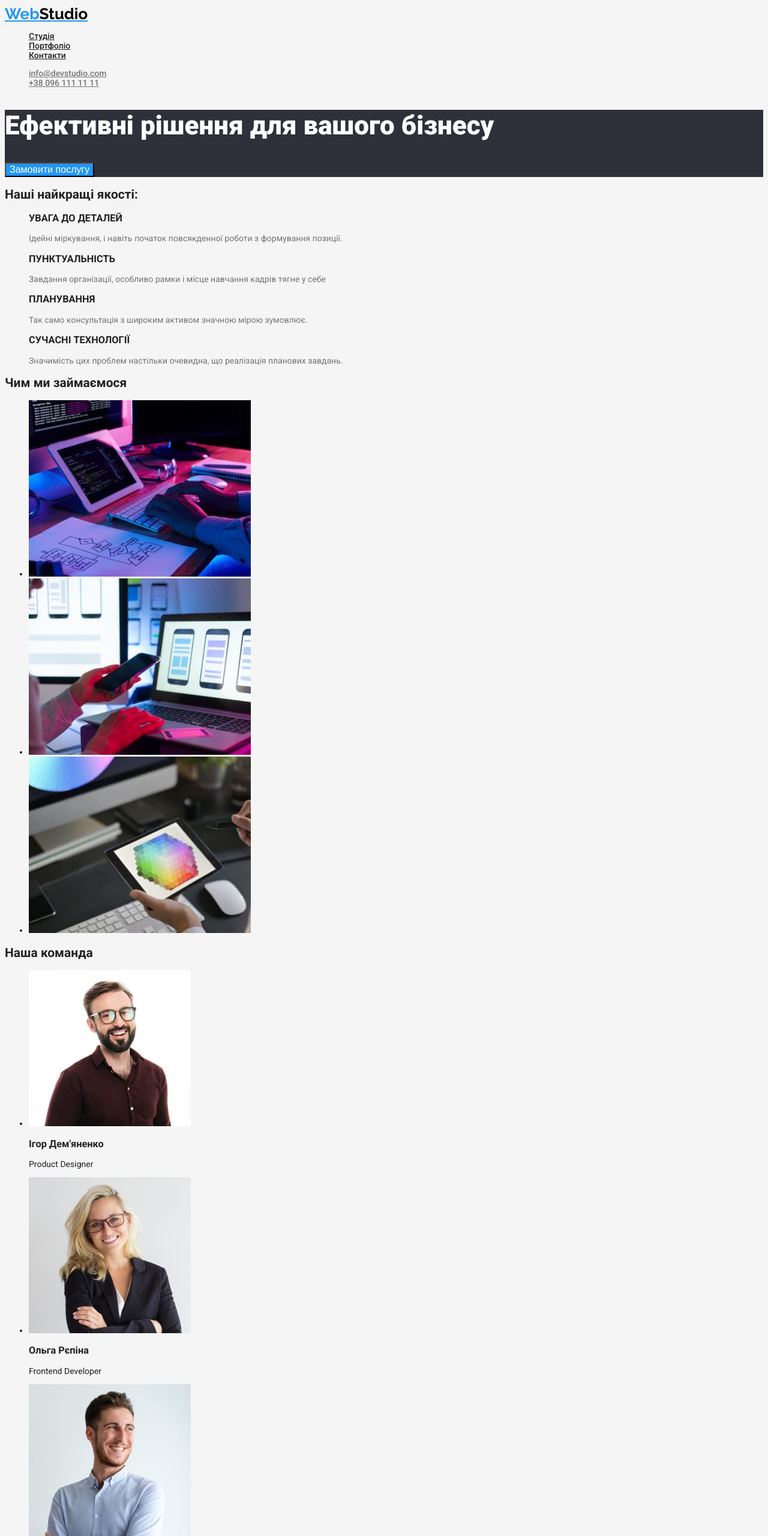
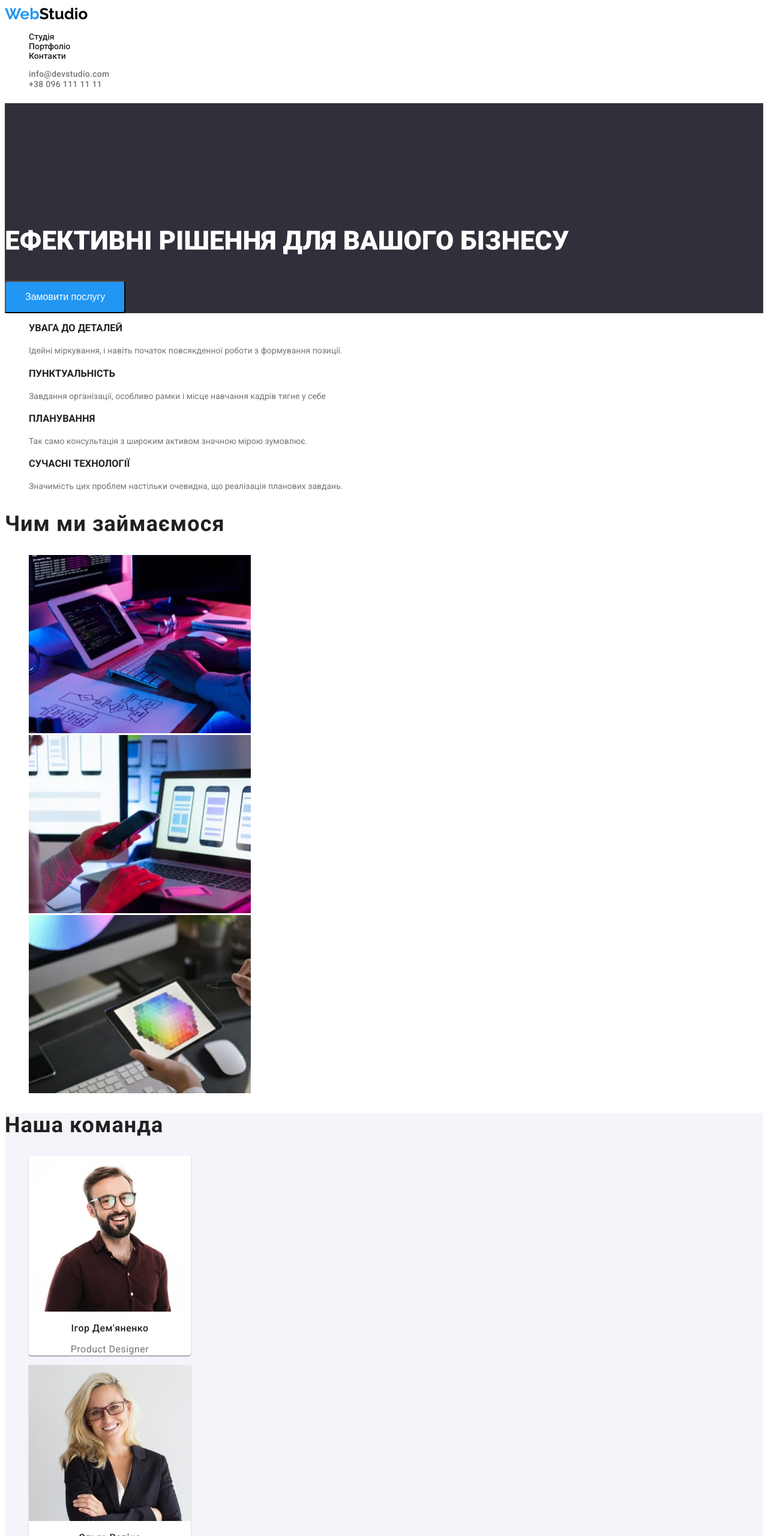
Before and after one commit to VanZaru/goit-markup-hw-02, a plain HTML site: page index.html in a window 1280 px wide. Shown: the top 2560 px of the page at 60% size. Drawn offline with Linux system fonts and the light colour scheme.

Commit message:
Text and color CSS

```diff
--- a/css/styles.css
+++ b/css/styles.css
@@ -1,3 +1,15 @@
+:root {
+    --primary-text-color: #212121;
+    --primary-bg-color: #F5F5F5;
+    --accent-bg-color: #2F303A;
+    --team-bg-color: #F5F4FA;
+    --title-text-color: #757575;
+    --accent-color: #2196F3;
+    --white-color: #FFFFFF;
+    --black-color: #000000;
+    --hover-focus-color: #188CE8;
+}
+
 /* головний колір тексту #212121; */
 /* другорядний колір тексту #757575; */
 /* білий колір #FFFFFF; */
@@ -8,13 +20,8 @@
 .body {
     font-family: Roboto, Georgia, 'Times New Roman', Times, serif;
     font-size: 14px;
-    background-color: #F5F5F5;
-    color: #212121;
+    color: var(--primary-text-color);
 
-}
-
-.header {
-    font-weight: 500;
 }
 
 .list {
@@ -22,67 +29,214 @@
 }
 
 /* Header */
+.header {
+    font-weight: 500;
+    line-height: 1.15;
+    background-color: var(--white-color);
+    padding-bottom: 0px;
+}
+
 .logo {
     font-family: 'Raleway';
     font-size: 26px;
     font-weight: 700;
-    color: #2196F3;
+    line-height: 1.20;
+    color: var(--accent-color);
+    text-decoration: none;
 }
 
 .logo-span {
-    color: #000000;
-}
-
-.logo:hover {
-    color: #000000;
-}
-.logo-span:hover {
-    color: #2196F3;
+    color: var(--black-color);
+    text-decoration: none;
 }
 
 .link {
-   color: #212121;
+   color: var(--primary-text-color);
+   text-decoration: none;
 }
 
 .link:hover,
 .link:focus {
-    color: #2196F3;
+    color:  var(--accent-color);
+}
+
+.contact {
+    padding-bottom: 10px;
 }
 
 .contact-link {
-    color: #757575;
+    color: var(--title-text-color);
+    text-decoration: none;
+    letter-spacing: 0.02em;
 }
 
 .contact-link:hover,
 .contact-link:focus {
-    color: #2196F3;
+    color: var(--accent-color);
 }
 
 /* Hero */
 .hero {
-    background-color: #2F303A;
+    background-color: var(--accent-bg-color);
+
 }
 
 .hero-title {
     font-size: 44px;
     font-weight: 900;
-    color: #FFFFFF;
+    line-height: 1.36;
+    color: var(--white-color);
+    text-transform: uppercase;
+    padding-top: 200px;
+    margin-top: 0px;
 }
 
 .hero-btn {
     font-size: 16px;
-    background-color: #2196F3;
-    color: #FFFFFF;
+    line-height: 1.87;
+    background-color: var(--accent-color);
+    color: var(--white-color);
     cursor: pointer;
+    padding: 10px 32px;
+    border-radius: 4px;
 
 }
 
+.hero-btn:hover,
+.hero-btn:focus{
+    background-color: var(--hover-focus-color);
+}
+
 /* quality */
+.visually-hidden {
+    position: absolute;
+    white-space: nowrap;
+    width: 1px;
+    height: 1px;
+    overflow: hidden;
+    border: 0;
+    padding: 0;
+    clip: rect(0 0 0 0);
+    clip-path: inset(50%);
+    margin: -1px;
+}
 
 .quality-title {
     font-weight: 700;
+    line-height: 1.14;
+    text-transform: uppercase;
 }
 
 .quality-text {
-    color: #757575;
+    line-height: 1.71;
+    color: var(--title-text-color);
 }
+/* work */
+.work-title {
+    font-weight: 700;
+    font-size: 36px;
+    line-height: 1.16;
+    letter-spacing: 0.03em;
+}
+
+/* team */
+.team {
+    background-color: var(--team-bg-color);
+
+}
+
+.team-card {
+    background: var(--white-color);
+    width: 270px;
+    text-align: center;
+    box-shadow: 0px 1px 3px rgba(0, 0, 0, 0.12), 0px 1px 1px rgba(0, 0, 0, 0.14), 0px 2px 1px rgba(0, 0, 0, 0.2);
+    border-radius: 0px 0px 4px 4px;
+}
+
+.team-title{
+    font-weight: 700;
+    font-size: 36px;
+    line-height: 1.16;
+    letter-spacing: 0.03em;
+}
+
+.list-title {
+    font-weight: 500;
+    font-size: 16px;
+    line-height: 1.18;
+    letter-spacing: 0.03em;
+}
+
+.list-text {
+    font-weight: 400;
+    font-size: 16px;
+    letter-spacing: 0.03em;
+    line-height: 1.18;
+    color: var(--title-text-color);
+}
+
+/* footer */
+.footer {
+    background-color: var(--accent-bg-color);
+}
+
+.footer .logo-span {
+    color: var(--white-color);
+}
+
+.address {
+    font-style: normal;
+}
+
+.address-link {
+    font-weight: 400;
+    line-height: 1.71;
+    color: var(--white-color);
+    letter-spacing: 0.03em;
+}
+
+.address-link:hover,
+.address-link:focus{
+    color: var(--accent-color)
+}
+
+.address .contact-link{
+    line-height: 1.71;
+    font-weight: 400;
+    letter-spacing: 0.03em;
+}
+
+/* Portfolio */
+/* filter button */
+.filter-btn {
+    font-weight: 500;
+    font-size: 16px;
+    line-height: 1.62;
+    letter-spacing: 0.03em;
+    background: #F5F4FA;
+    border-radius: 4px;
+}
+
+.filter-btn:hover,
+.filter-btn:focus{
+    background: var(--accent-color);
+    color: var(--white-color);
+    cursor: pointer;
+}
+
+/* portfolio */
+.portfolio {
+    font-weight: 700;
+    font-size: 18px;
+    line-height: 2;
+    letter-spacing: 0.06em;
+}
+
+.portfolio-text {
+    font-weight: 400;
+    font-size: 16px;
+    line-height: 1.87;
+    letter-spacing: 0.03em;
+
+    color: var(--title-text-color);
+}
--- a/index.html
+++ b/index.html
@@ -36,30 +36,30 @@
       </section>
 
       <section class="quality">
-        <h2 class="quality-title">Наші найкращі якості:</h2>
+        <h2 class="visually-hidden">Наші найкращі якості:</h2>
         <ul>
           <li class="list">
-            <h3 class="quality-title">УВАГА ДО ДЕТАЛЕЙ</h3>
+            <h3 class="quality-title">Увага до деталей</h3>
             <p class="quality-text">
               Ідейні міркування, і навіть початок повсякденної роботи з
               формування позиції.
             </p>
           </li>
           <li class="list">
-            <h3 class="quality-title">ПУНКТУАЛЬНІСТЬ</h3>
+            <h3 class="quality-title">Пунктуальність</h3>
             <p class="quality-text">
               Завдання організації, особливо рамки і місце навчання кадрів тягне
               у себе
             </p>
           </li>
           <li class="list">
-            <h3 class="quality-title">ПЛАНУВАННЯ</h3>
+            <h3 class="quality-title">Планування</h3>
             <p class="quality-text">
               Так само консультація з широким активом значною мірою зумовлює.
             </p>
           </li>
           <li class="list">
-            <h3 class="quality-title">СУЧАСНІ ТЕХНОЛОГІЇ</h3>
+            <h3 class="quality-title">Сучасні технології</h3>
             <p class="quality-text">
               Значимість цих проблем настільки очевидна, що реалізація планових
               завдань.
@@ -67,52 +67,52 @@
           </li>
         </ul>
       </section>
-      <section>
-        <h2>Чим ми займаємося</h2>
+      <section class="work">
+        <h2 class="work-title">Чим ми займаємося</h2>
         <ul>
-          <li><img src="images/img1.jpg" alt="програмування" /></li>
-          <li><img src="images/img2.jpg" alt="адаптивна верстка" /></li>
-          <li><img src="images/img3.jpg" alt="графіка" /></li>
+          <li class="list"><img src="images/img1.jpg" alt="програмування" width="370" height="297" /></li>
+          <li class="list"><img src="images/img2.jpg" alt="адаптивна верстка" width="370" height="297" /></li>
+          <li class="list"><img src="images/img3.jpg" alt="графіка" width="370" height="297" /></li>
         </ul>
       </section>
 
-      <section>
-        <h2>Наша команда</h2>
+      <section class="team">
+        <h2 class="team-title">Наша команда</h2>
         <ul>
-          <li>
-            <img src="images/imgid.jpg" alt="Ігор Дем'яненко" />
-            <h3>Ігор Дем'яненко</h3>
-            <p>Product Designer</p>
+          <li class="team-card list">
+            <img src="images/imgid.jpg" alt="Ігор Дем'яненко" width="270" height="260" />
+            <h3 class="list-title">Ігор Дем'яненко</h3>
+            <p class="list-text">Product Designer</p>
           </li>
-          <li>
-            <img src="images/imgor.jpg" alt="Ольга Рєпіна" />
-            <h3>Ольга Рєпіна</h3>
-            <p>Frontend Developer</p>
+          <li class="team-card list">
+            <img src="images/imgor.jpg" alt="Ольга Рєпіна"  width="270" height="260"/>
+            <h3 class="list-title">Ольга Рєпіна</h3>
+            <p class="list-text">Frontend Developer</p>
           </li>
-          <li>
-            <img src="images/imgmt.jpg" alt="Микола Тарасов" />
-            <h3>Микола Тарасов</h3>
-            <p>Marketing</p>
+          <li class="team-card list">
+            <img src="images/imgmt.jpg" alt="Микола Тарасов" width="270" height="260" />
+            <h3 class="list-title">Микола Тарасов</h3>
+            <p class="list-text">Marketing</p>
           </li>
-          <li>
-            <img src="images/imgme.jpg" alt="Михайло Єрмаков" />
-            <h3>Михайло Єрмаков</h3>
-            <p>UI Designer</p>
+          <li class="team-card list">
+            <img src="images/imgme.jpg" alt="Михайло Єрмаков" width="270" height="260" />
+            <h3 class="list-title">Михайло Єрмаков</h3>
+            <p class="list-text">UI Designer</p>
           </li>
         </ul>
       </section>
     </main>
 
-    <footer>
+    <footer class="footer">
       <a href="./index.html" class="logo" lang="en">Web<span class="logo-span">Studio</span></a>
-      <address>
+      <address class="address">
         <ul>
           <li class="list">
             <a
               href="https://goo.gl/maps/CPtrU1FHBa2aNyZL9"
               target="_blank"
               rel="noopener noreferrer"
-              >м. Київ, пр-т Лесі Українки, 26</a>
+              class="address-link" >м. Київ, пр-т Лесі Українки, 26</a>
           </li>
           <li class="list"><a href="mailto:info@devstudio.com" class="contact-link">info@devstudio.com</a></li>
           <li class="list"><a href="tel:+380961111111" class="contact-link">+38 096 111 11 11</a></li>
```
Also changed, not shown: portfolio.html (+29 -31 lines).
